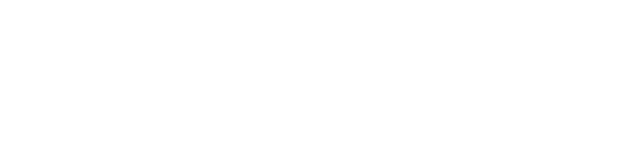
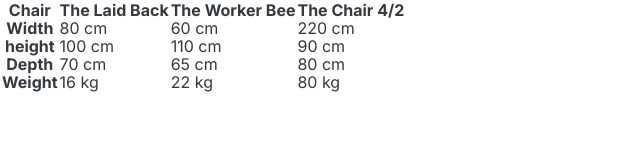
Before and after one commit to tod619/03_Component_Table, a plain HTML site: page index.html in a window 1280 px wide. Shown: the whole page, without its empty margins (0-640 px from the left). Drawn offline with Linux system fonts and the light colour scheme.

Commit message:
Create HTML markup for the table in index.html

```diff
--- a/index.html
+++ b/index.html
@@ -8,6 +8,47 @@
     <title>Table Component</title>
 </head>
 <body>
+    <table>
 
+        <thead>
+            <tr>
+                <th>Chair</th>
+                <th>The Laid Back</th>
+                <th>The Worker Bee</th>
+                <th>The Chair 4/2</th>
+            </tr>
+        </thead>
+
+        <tbody>
+            <tr>
+                <th>Width</th>
+                <td>80 cm</td>
+                <td>60 cm</td>
+                <td>220 cm</td>
+            </tr>
+
+            <tr>
+                <th>height</th>
+                <td>100 cm</td>
+                <td>110 cm</td>
+                <td>90 cm</td>
+            </tr>
+
+            <tr>
+                <th>Depth</th>
+                <td>70 cm</td>
+                <td>65 cm</td>
+                <td>80 cm</td>
+            </tr>
+
+            <tr>
+                <th>Weight</th>
+                <td>16 kg</td>
+                <td>22 kg</td>
+                <td>80 kg</td>
+            </tr>
+        </tbody>
+
+    </table>
 </body>
 </html>
```
